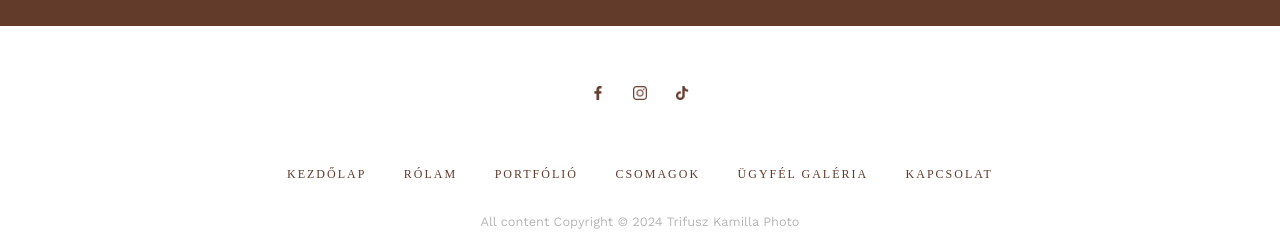
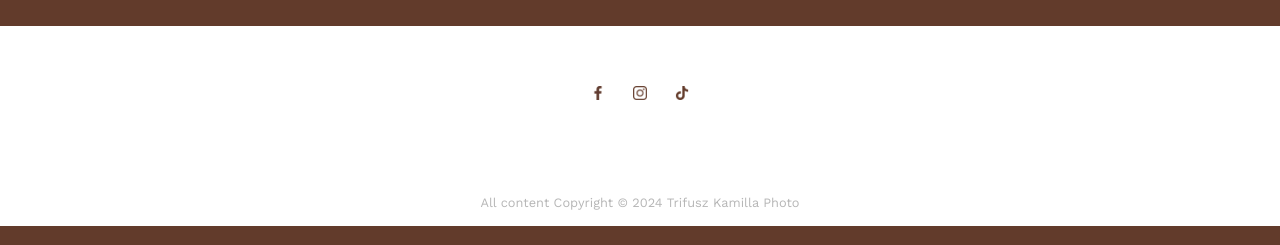
Before and after one commit to hubatrifusz/kami, a plain HTML site: page pages/index.html in a window 1280 px wide. Shown: the part 2903-3148 px from the top of the page. Drawn offline with Linux system fonts and the light colour scheme; a web font is replaced by a local one.

Commit message:
deleted navbar from footer

```diff
--- a/pages/elements/footer.html
+++ b/pages/elements/footer.html
@@ -7,15 +7,4 @@
             alt="TikTok Logo"></a>
 </div>
 
-<nav class="options">
-    <ul>
-        <li><a href="index.html">Kezdőlap</a></li>
-        <li><a href="about.html">Rólam</a></li>
-        <li><a href="portfolio.html">Portfólió</a></li>
-        <li><a href="packages.html">Csomagok</a></li>
-        <li><a href="gallery.html">Ügyfél galéria</a></li>
-        <li><a href="contact.html">Kapcsolat</a></li>
-    </ul>
-</nav>
-
 <span class="copyright">All content Copyright © 2024 Trifusz Kamilla Photo</span>
--- a/styles/style/style.scss
+++ b/styles/style/style.scss
@@ -101,32 +101,6 @@ html {
           margin: 0.7rem;
           filter: invert(23%) sepia(18%) saturate(1509%) hue-rotate(332deg)
             brightness(94%) contrast(87%);
-        }
-      }
-
-      .options {
-        ul {
-          list-style: none;
-          user-select: none;
-          li :hover {
-            color: $button-background-hover;
-          }
-          li {
-            display: inline-block;
-            a {
-              color: $background_color;
-              text-decoration: none;
-              padding: 1rem;
-              font-size: 0.75rem;
-              font-weight: 500;
-              letter-spacing: 2px;
-              transition: 150ms;
-            }
-
-            a:hover {
-              color: $button-background-hover;
-            }
-          }
         }
       }
 
```
Also changed, not shown: pages/elements/header.html (+0 -1 lines), styles/style/style.css, 1 other file.
